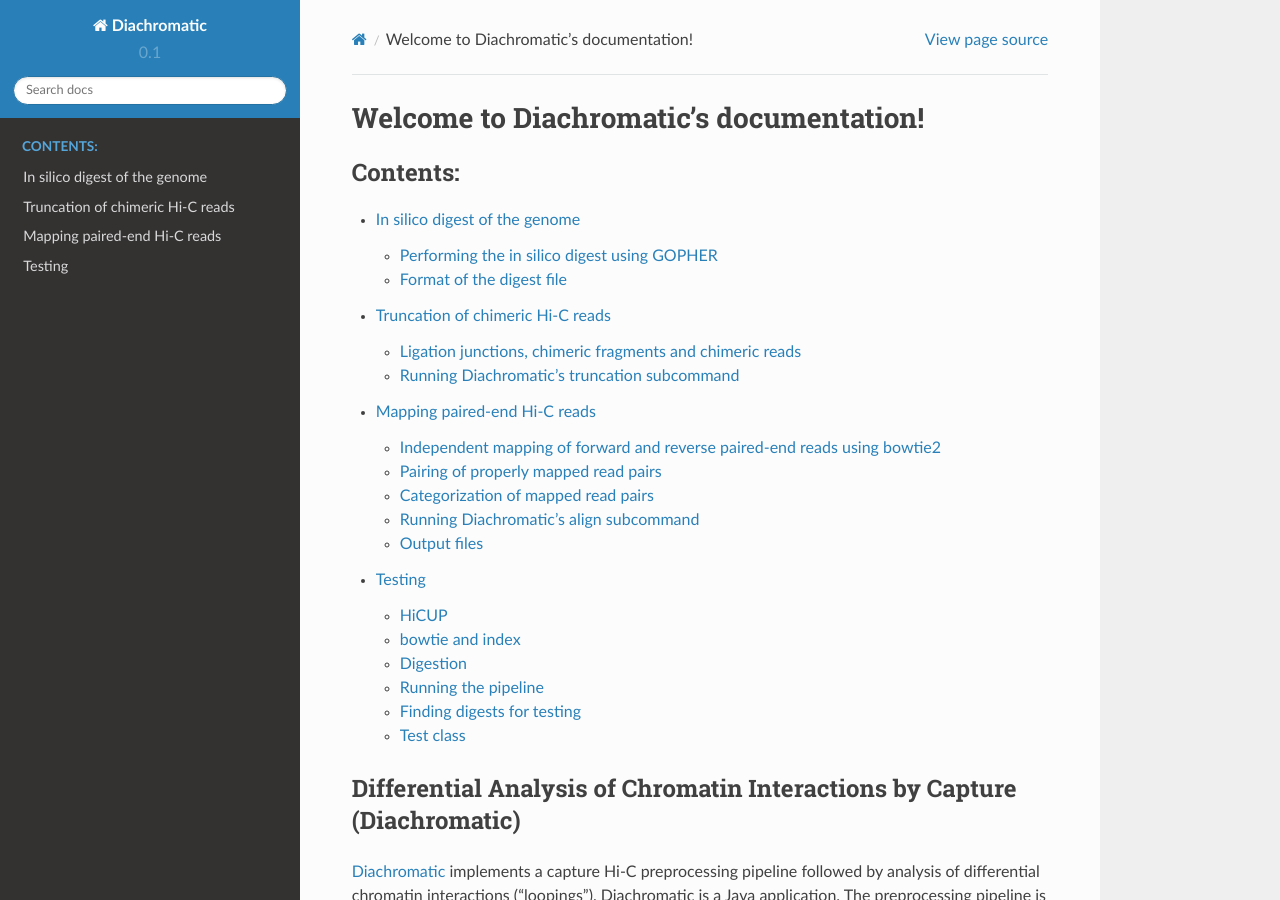
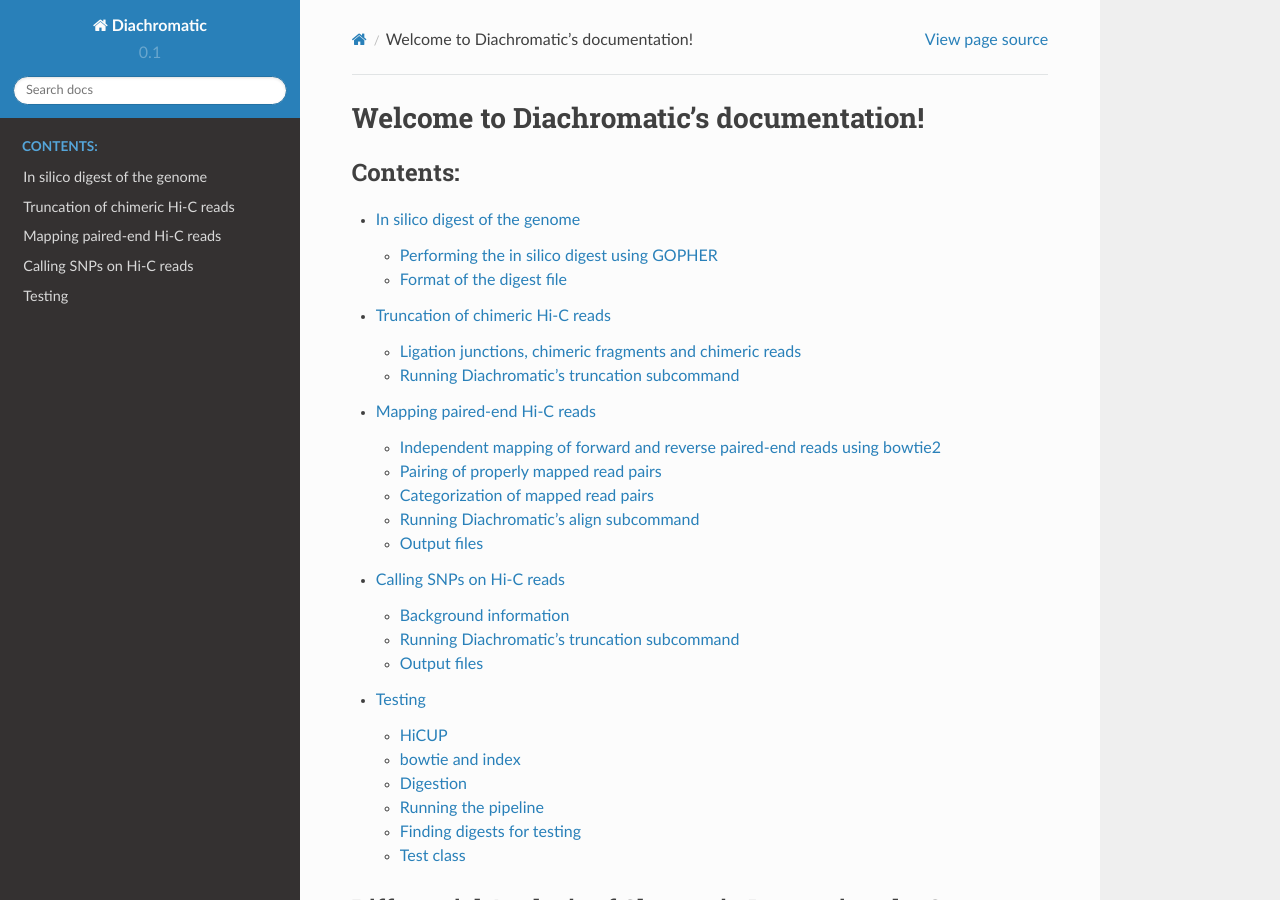
Before and after one commit to TheJacksonLaboratory/diachromatic, a Sphinx documentation site: the page built from docs/index.rst, in a window 1280 px wide and 900 px high. Built offline with Sphinx 7.4.7 and the Read the Docs theme 2.0.0, drawn with Linux system fonts in a browser that asks for light colours.

Commit message:
Added section for documentation of allelspec on read the docs (#54).

```diff
--- a/docs/index.rst
+++ b/docs/index.rst
@@ -12,6 +12,7 @@ Welcome to Diachromatic's documentation!
    In silico digest of the genome <digest>
    Truncation of chimeric Hi-C reads <truncate>
    Mapping paired-end Hi-C reads <mapping>
+   Calling SNPs on Hi-C reads <allelspec>
    testing
 
 
```
Also changed, not shown: docs/allelspec.rst (added, +19 -0 lines), 1 other file.
